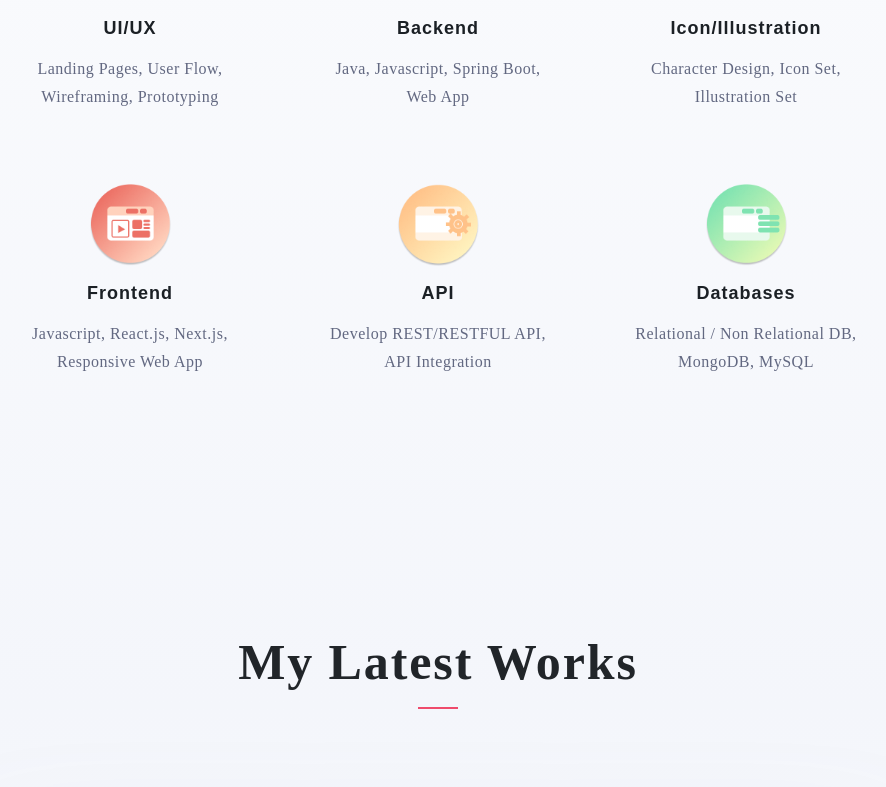
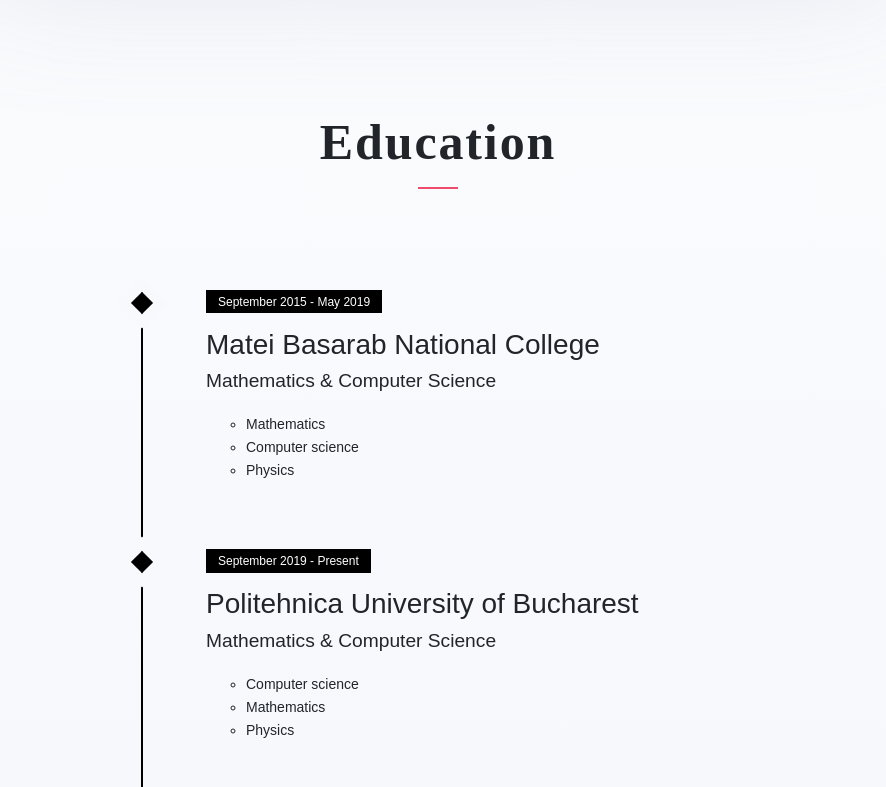
Before and after one commit to costingh/costingheorghe, a React (Create React App) app: page / in a window 1280 px wide. Shown: the part 1753-2540 px from the top of the page, without its empty margins (202-1088 px from the left). Built offline with nearby package versions, Linux system fonts and the light colour scheme; a web font is replaced by a local one.

Commit message:
Added Education section

```diff
--- a/src/Components/About.js
+++ b/src/Components/About.js
@@ -2,7 +2,7 @@
 
 function About() {
     return (
-        <section className="home-works">
+        <section className="home-works" style={{margin: '200px 0px'}}>
             <div className="container">
                 <div className="works-section">
                     <div className="section-title text-center">
--- a/src/Components/Main.js
+++ b/src/Components/Main.js
@@ -3,12 +3,14 @@
 import HomeHero from './HomeHero'
 import HomeServices from './HomeServices'
 import HomeWorks from './HomeWorks'
+import Timeline from './Timeline'
 
 function Main({showContactModal}) {
     return (
         <div class="main-content landing">
 				<HomeHero showContactModal={showContactModal}/>
         <About/>
+        <Timeline/>
 				<HomeServices/>
         <HomeWorks/>
 		</div>
--- /dev/null
+++ b/src/Components/Timeline.js
@@ -0,0 +1,76 @@
+import React from 'react'
+import '../styles/Timeline.css'
+
+function Timeline() {
+    const timelineEvents = [
+        {
+            from: 'September 2015',
+            to: 'May 2019',
+            universityName: 'Matei Basarab National College',
+            description: 'Mathematics & Computer Science',
+            classes: [
+                'Mathematics',
+                'Computer science',
+                'Physics',
+            ]
+        },
+        {
+            from: 'September 2019',
+            to: 'Present',
+            universityName: 'Politehnica University of Bucharest',
+            description: 'Mathematics & Computer Science',
+            classes: [
+                'Computer science',
+                'Mathematics',
+                'Physics',
+            ]
+        },
+    ]
+    return (
+        <section className="home-works" style={{margin: '300px 0 100px 0'}}>
+            <div className="container">
+                <div className="works-section">
+                    <div className="section-title text-center">
+                        <h2>Education</h2>
+                    </div>
+                    <div className="works-container">
+                        <ul class="timeline">
+                            {timelineEvents.map(event => {
+                                return  <li class="timeline-event">
+                                            <label class="timeline-event-icon"></label>
+                                            <div class="timeline-event-copy">
+                                                <p class="timeline-event-thumbnail">{event.from} - {event.to}</p>
+                                                <h3>{event.universityName}</h3>
+                                                <h4>{event.description}</h4>
+                                                <ul className="disciplines">
+                                                    {event.classes.map(discipline => <li className="discipline">{discipline}</li>)}
+                                                </ul>
+                                            </div>
+                                        </li>
+                            })}
+                        </ul>
+                    </div>
+                </div>
+            </div>
+        </section>
+    )
+}
+
+export default Timeline
+
+
+/*
+<ul class="timeline">
+            {timelineEvents.map(event => {
+                return  <li class="timeline-event">
+                            <label class="timeline-event-icon"></label>
+                            <div class="timeline-event-copy">
+                            <p class="timeline-event-thumbnail">{event.from} - {event.to}</p>
+                            <h3>{event.universityName}</h3>
+                            <h4>{event.description}</h4>
+                            {event.classes.map(discipline => <p>{discipline}</p>)}
+                            </div>
+                        </li>
+            })}
+        </ul>
+         */
--- /dev/null
+++ b/src/styles/Timeline.css
@@ -0,0 +1,74 @@
+.timeline {
+    margin: 0 auto;
+    position: relative;
+    max-width: 46em;
+}
+.timeline:before {
+    background-color: black;
+    content: '';
+    margin-left: 39px;
+    position: absolute;
+    top: 0;
+    left: 2em;
+    width: 2px;
+    height: 100%;
+}
+.timeline-event {
+    position: relative;
+    list-style:none;
+}
+.timeline-event:hover .timeline-event-icon {
+    transform: rotate(-45deg);
+    background-color: #a83279;
+}
+.timeline-event:hover .timeline-event-thumbnail {
+    box-shadow: inset 40em 0 0 0 #a83279;
+}
+.timeline-event-copy {
+    padding: 2em;
+    position: relative;
+    top: -1.875em;
+    left: 4em;
+    width: 80%;
+}
+.timeline-event-copy h3 {
+    font-size: 1.75em;
+}
+.timeline-event-copy h4 {
+    font-size: 1.2em;
+    margin-bottom: 1.2em;
+}
+.timeline-event-copy strong {
+    font-weight: 700;
+}
+.timeline-event-copy p:not(.timeline-event-thumbnail) {
+    padding-bottom: 1.2em;
+}
+.timeline-event-icon {
+    transition: transform 0.2s ease-in;
+    transform: rotate(45deg);
+    background-color: black;
+    outline: 10px solid #f8f9fd;
+    display: block;
+    margin: 0.5em 0.5em 0.5em -0.5em;
+    position: absolute;
+    top: 0;
+    left: 2em;
+    width: 1em;
+    height: 1em;
+}
+.timeline-event-thumbnail {
+    transition: box-shadow 0.5s ease-in 0.1s;
+    color: white;
+    font-size: 0.75em;
+    background-color: black;
+    box-shadow: inset 0 0 0 0em #ef795a;
+    display: inline-block;
+    margin-bottom: 1.2em;
+    padding: 0.25em 1em 0.2em 1em;
+}
+.discipline {
+    font-size: 14px;
+    line-height: 18px;
+    padding-bottom: 5px !important;
+}
```
